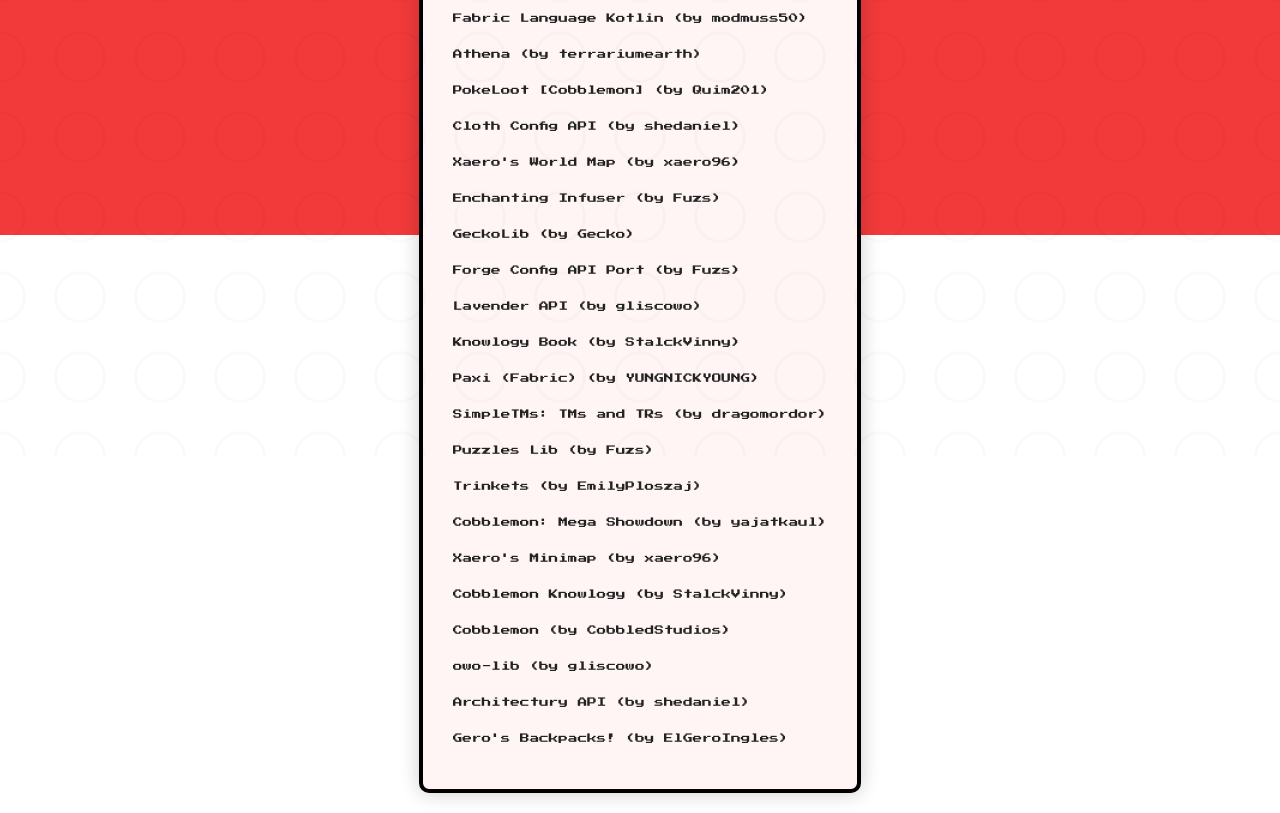
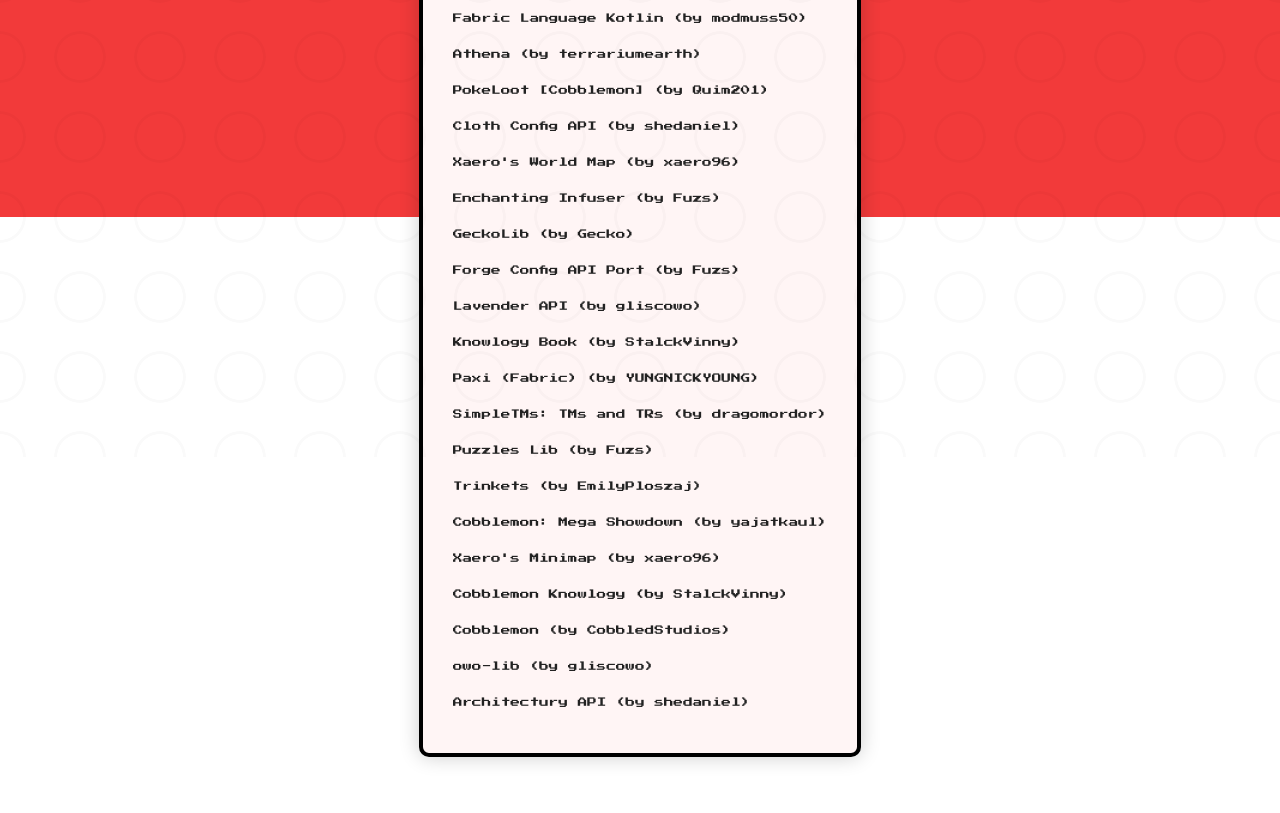
Before and after one commit to nietmeerleuk-nl/modlist, a plain HTML site: page index.html in a window 1280 px wide. Shown: the part 343-1156 px from the top of the page. After the commit the page ends 1120 px from the top, so only its background shows below. Drawn offline with Linux system fonts and the light colour scheme.

Commit message:
Update index.html

```diff
--- a/index.html
+++ b/index.html
@@ -133,7 +133,6 @@
         <li><a href="https://www.curseforge.com/minecraft/mc-mods/cobblemon">Cobblemon (by CobbledStudios)</a></li>
         <li><a href="https://www.curseforge.com/minecraft/mc-mods/owo-lib">owo-lib (by gliscowo)</a></li>
         <li><a href="https://www.curseforge.com/minecraft/mc-mods/architectury-api">Architectury API (by shedaniel)</a></li>
-        <li><a href="https://www.curseforge.com/minecraft/mc-mods/vanilla-backpacks">Gero's Backpacks! (by ElGeroIngles)</a></li>
       </ul>
     </div>
   </div>
```
